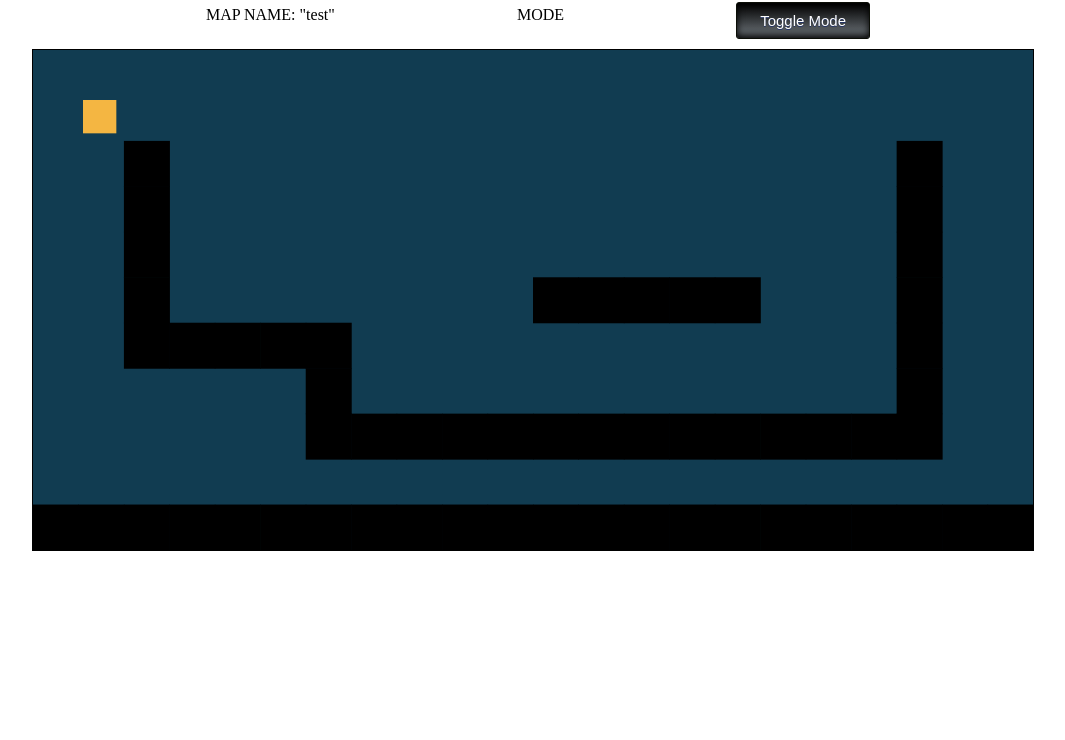
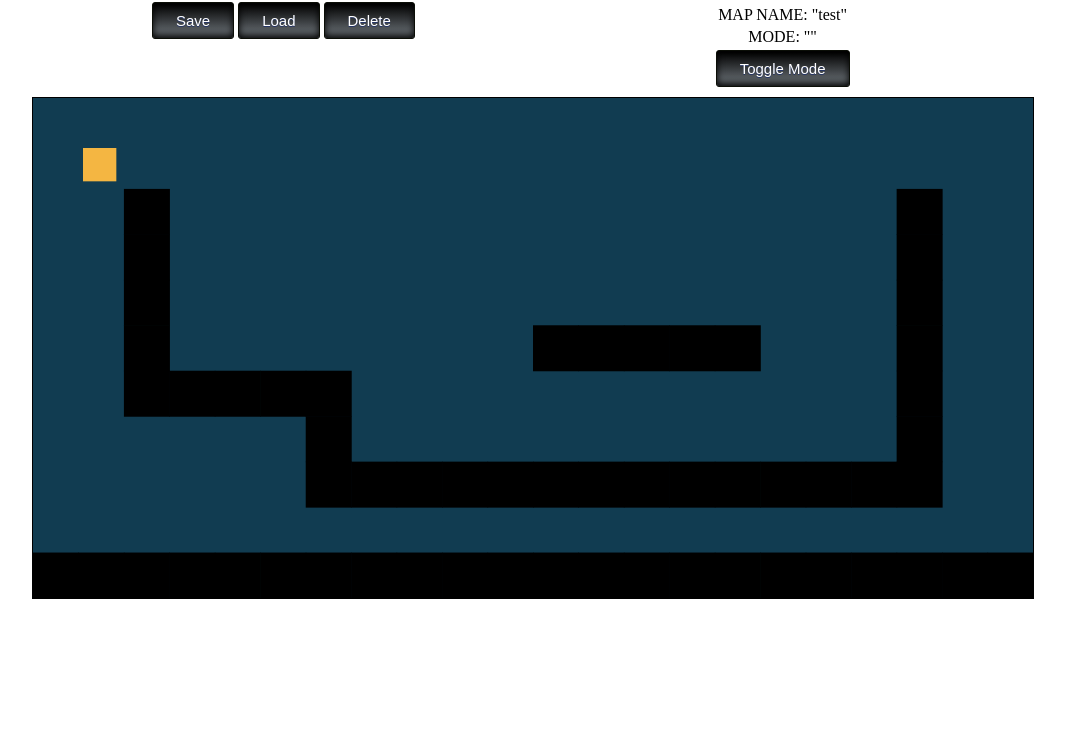
Before and after one commit to alsonshareef/Canvas-Game, a website built with webpack: page src/template.html in a window 1280 px wide. Shown: the part 60-800 px from the top of the page, without its empty margins (107-1172 px from the left). Built offline with nearby package versions, Linux system fonts and the light colour scheme.

Commit message:
Added HTML for head-right and head-left sections

```diff
--- a/src/template.html
+++ b/src/template.html
@@ -9,13 +9,20 @@
 	<body>
 		<h1>Platform Game</h1>
 		<div class="game-head">
+			<div class="head-left">
+				<button class="button">Save</button>
+				<button class="button">Load</button>
+				<button class="button">Delete</button>
+			</div>
+			<div class="head-right">
 				<span class="map">
 					<p class="map-name"></p>
 				</span>
 				<span class="mode">
-				<p class="mode-name">MODE</p>
+					<p class="mode-name">MODE: ""</p>
 				</span>
 				<button class="button">Toggle Mode</button>
+			</div>
 		</div>
 		<canvas id="primary-canvas"></canvas>
 	</body>
```
Lines whose indentation alone changed are shown as unchanged.
